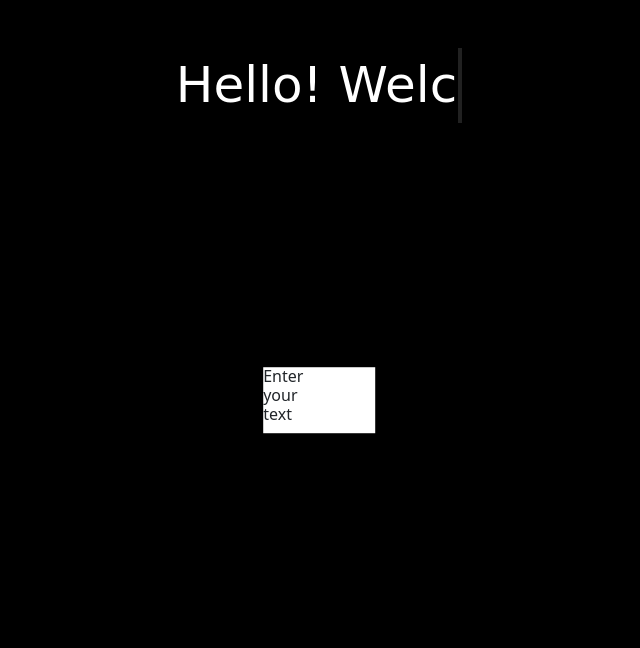
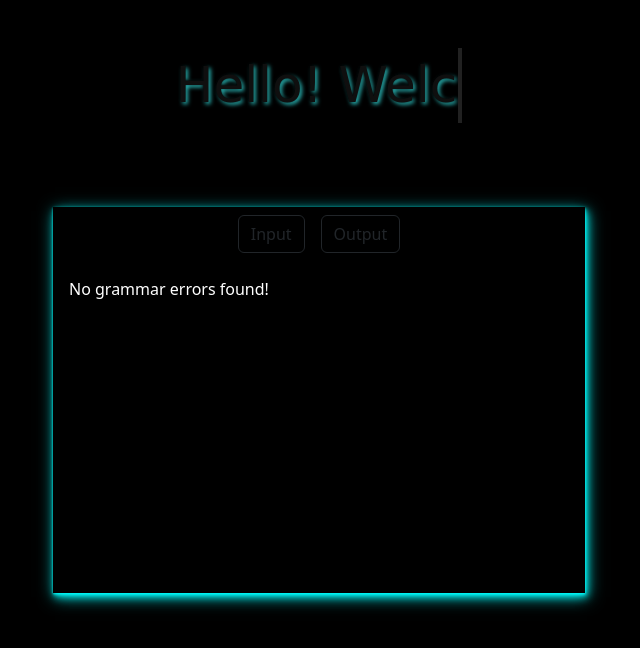
Before and after one commit to ovibaridar/Grammar_Analyzer, a Django app: page / in a window 1280 px wide. Shown: the top 648 px of the page, without its empty margins (321-961 px from the left). Run offline with Django 4.2, Linux system fonts and the light colour scheme; some libraries are stand-ins or nearby versions.

Commit message:
complete all

```diff
--- a/Grammar_Analyzer/Grammar_Analyzer/urls.py
+++ b/Grammar_Analyzer/Grammar_Analyzer/urls.py
@@ -20,5 +20,7 @@ from . import views
 
 urlpatterns = [
     path('admin/', admin.site.urls),
-    path('', views.Grammar_Analyzer, name='Grammar_Analyzer')
+    path('', views.Grammar_Analyzer, name='Grammar_Analyzer'),
+    path('Grammar_Analyzer_results/', views.Grammar_Analyzer_results, name='Grammar_Analyzer_results')
+
 ]
--- a/Grammar_Analyzer/Grammar_Analyzer/views.py
+++ b/Grammar_Analyzer/Grammar_Analyzer/views.py
@@ -1,4 +1,31 @@
 from django.shortcuts import render
+from language_tool_python import LanguageTool
 
 def Grammar_Analyzer(request):
-    return render(request,'Grammar_Analyzer/Grammar_Analyzer.html')
+
+    return render(request,'Grammar_Analyzer/Grammar_Analyzer.html',{'instraction' : "Hello! Welcome"})
+
+def Grammar_Analyzer_results(request):
+    if request.method == 'POST':
+        sentence = request.POST.get('sentence', '')
+        language ="en-US"  # Get selected language or default to English
+        tool = LanguageTool(language)
+        matches = tool.check(sentence)
+        categorized_errors = {}
+        for match in matches:
+            if match.ruleIssueType not in categorized_errors:
+                categorized_errors[match.ruleIssueType] = []
+            categorized_errors[match.ruleIssueType].append({
+                'message': match.message,
+                'suggestions': match.replacements
+            })
+
+        return render(request, 'Grammar_Analyzer/Grammar_Analyzer.html', {
+            'sentence': sentence,
+            'language': language,
+            'categorized_errors': categorized_errors,
+            'instraction': "Welcome again"
+
+        })
+
+    return render(request,'Grammar_Analyzer/Grammar_Analyzer.html',{'instraction' : "Hello! Welcome"})
--- a/Grammar_Analyzer/static/Grammar_Analyzer/style.css
+++ b/Grammar_Analyzer/static/Grammar_Analyzer/style.css
@@ -1,10 +1,14 @@
 
 
-    body{
-
-    background-color:black;
+body{
+    height: 100%;
+    margin: 0;
+    display: flex;
+    justify-content: center;
+    align-items: center;
+    background-color:#000000;
     }
-   .container {
+.container {
   display: flex;
   justify-content: center;
   align-items: center;
@@ -14,8 +18,13 @@
   font-weight: bold;
 }
 
+
+
+
 .typewriter {
-    color:white;
+    color: #0f0f0f;
+    text-shadow: -1px -1px 3px #020202,
+      2px 2px 4px #2DC6C5;
 	width: 21.5ch;
 	white-space: nowrap;
 	overflow: hidden;
@@ -26,11 +35,53 @@
 	animation: cursor 1s step-start infinite,
     text 5s steps(18) alternate infinite;
 }
-.maindiv
+.rowdiv
 {
-    background-color:white;
+    background-color:black;
+    box-shadow: 0px 1px 2px 0px rgba(0,255,255,0.7),
+            1px 2px 4px 0px rgba(0,255,255,0.7),
+            2px 4px 8px 0px rgba(0,255,255,0.7),
+            2px 4px 16px 0px rgba(0,255,255,0.7);
 
 }
+.output{
+    margin: 0 auto;
+}
+
+.output::-webkit-scrollbar {
+    width: 12px;
+  }
+  .output::-webkit-scrollbar-track {
+    background: 0px 1px 2px 0px rgba(0,255,255,0.7),
+            1px 2px 4px 0px rgba(0,255,255,0.7),
+            2px 4px 8px 0px rgba(0,255,255,0.7),
+            2px 4px 16px 0px rgba(0,255,255,0.7);
+  }
+
+
+  .output::-webkit-scrollbar-thumb {
+    background-color: rgb(129, 129, 131);
+
+  }
+
+
+
+.textarea{
+    width: 500px;
+    outline:none;
+    height:300px;
+    max-height:300px;
+
+}
+
+
+
+.output{
+    width: 500px;
+    outline:none;
+
+}
+
 
 @keyframes cursor {
 	0%, 100% {
--- a/Grammar_Analyzer/templates/Grammar_Analyzer/Grammar_Analyzer.html
+++ b/Grammar_Analyzer/templates/Grammar_Analyzer/Grammar_Analyzer.html
@@ -10,30 +10,124 @@
     <link rel="stylesheet" href="https://fonts.googleapis.com/css?family=Raleway:400,400i,700">
     {% load static %}
     <link rel="stylesheet" href="{% static 'Grammar_Analyzer/style.css' %}">
+    <script src="https://code.jquery.com/jquery-3.6.0.min.js"></script>
 
 </head>
 <body>
 
 
-<div class="  mt-5">
-    <div class="typewriter">Hello! Welcome</div>
+<div class="mt-5">
+    <div class="typewriter">{{instraction}}</div>
 </div>
 
 
- <div class="position-absolute top-50 start-50 translate-middle maindiv">
+<div class="position-absolute top-50 rowdiv start-50 translate-middle maindiv">
+    <div class=" top-0  start-50  d-flex justify-content-center">
+        <button id="inputButton" type="button" class="btn btn-outline-dark m-2">Input</button>
+        <button id="outputButton" type="button" class="btn btn-outline-dark m-2">Output</button>
+    </div>
 
-     <div class="row">
-     <div class="col-lg-5" >
-       <h6>Enter your text</h6>
 
+    <div class=" me-5 c1">
+        <!-- Add the class c1 to the first column -->
+        <div class="c3" style="display: none;" >
+            <div class=" d-flex justify-content-center ">
+                <div class="spinner-border" role="status">
+                    <span class=" visually-hidden">Loading...</span>
+                </div>
             </div>
 
         </div>
 
 
+        <form method="post" action="{% url 'Grammar_Analyzer_results' %}">
+            <!-- Add method="post" and closing curly brace '}' -->
+            {% csrf_token %}
+            <div>
+                <textarea name="sentence" class="textarea ms-5 p-3" placeholder="Enter your text here...."></textarea>
+            </div>
+            <div class="justify-content-center d-flex position-relative top-100 start-0">
+                <button id="submitbutton" type="submit" class="btn btn-outline-dark m-2">Submit</button>
+            </div>
+        </form>
     </div>
 
+    <div class="c2 p-3" style="display: none; color:white;">
+        <div class="output scrollable-div " style="height: 300px; overflow-y: auto;">
+            {% if categorized_errors %}
+            <div class="centered-container"> <!-- Add a container div -->
+                <p class="results_analysis" style="text-align: justify;"> <strong> Input : </strong><br> {{sentence}}</p>
             </div>
+            <div class="centered-container"> <!-- Add a container div -->
+                <h2 class="results_analysis">Analysis Result</h2>
+            </div>
+            {% for category, errors in categorized_errors.items %}
+            <h3>{{ category|capfirst }}</h3>
+            {% if errors %}
+            <ul>
+                {% for error in errors %}
+                <li>{{ error.message}}</li>
+                {% if error.suggestions %}
+                <ul>
+                    {% for suggestion in error.suggestions %}
+                    <li>{{ suggestion }}</li>
+                    {% endfor %}
+                </ul>
+                {% endif %}
+                {% endfor %}
+            </ul>
+            {% else %}
+            <p>No {{ category|capfirst }} errors found!</p>
+            {% endif %}
+            {% endfor %}
+            {% else %}
+            <p>No grammar errors found!</p>
+            {% endif %}
+        </div>
+    </div>
+
+
+</div>
+
+<script>
+    const inputButton = document.getElementById("inputButton");
+    const outputButton = document.getElementById("outputButton");
+    const submitbutton = document.getElementById("submitbutton");
+    const c1 = document.querySelector(".c1");
+    const c2 = document.querySelector(".c2");
+    const c3 = document.querySelector(".c3");
+
+    inputButton.addEventListener("click", () => {
+        c2.style.display = "none";
+        c1.style.display = "block";
+        c3.style.display = "none";
+    });
+
+    outputButton.addEventListener("click", () => {
+        c1.style.display = "none";
+        c2.style.display = "block";
+        c3.style.display = "none";
+    });
+    submitbutton.addEventListener("click", () => {
+        c3.style.display = "block";
+    });
+
+
+
+    // Automatically show c2 after showing results
+    window.onload = function () {
+        // Check if c2 contains any results
+        const resultsContainer = document.querySelector(".scrollable-div");
+        if (resultsContainer && resultsContainer.children.length > 0) {
+            c1.style.display = "none";
+            c2.style.display = "block";
+            c3.style.display = "none";
+        }
+    };
+
+
+
+</script>
 
 <script src="https://cdn.jsdelivr.net/npm/bootstrap@5.2.3/dist/js/bootstrap.bundle.min.js"
         integrity="sha384-kenU1KFdBIe4zVF0s0G1M5b4hcpxyD9F7jL+jjXkk+Q2h455rYXK/7HAuoJl+0I4"
```
Lines whose indentation alone changed are shown as unchanged.
